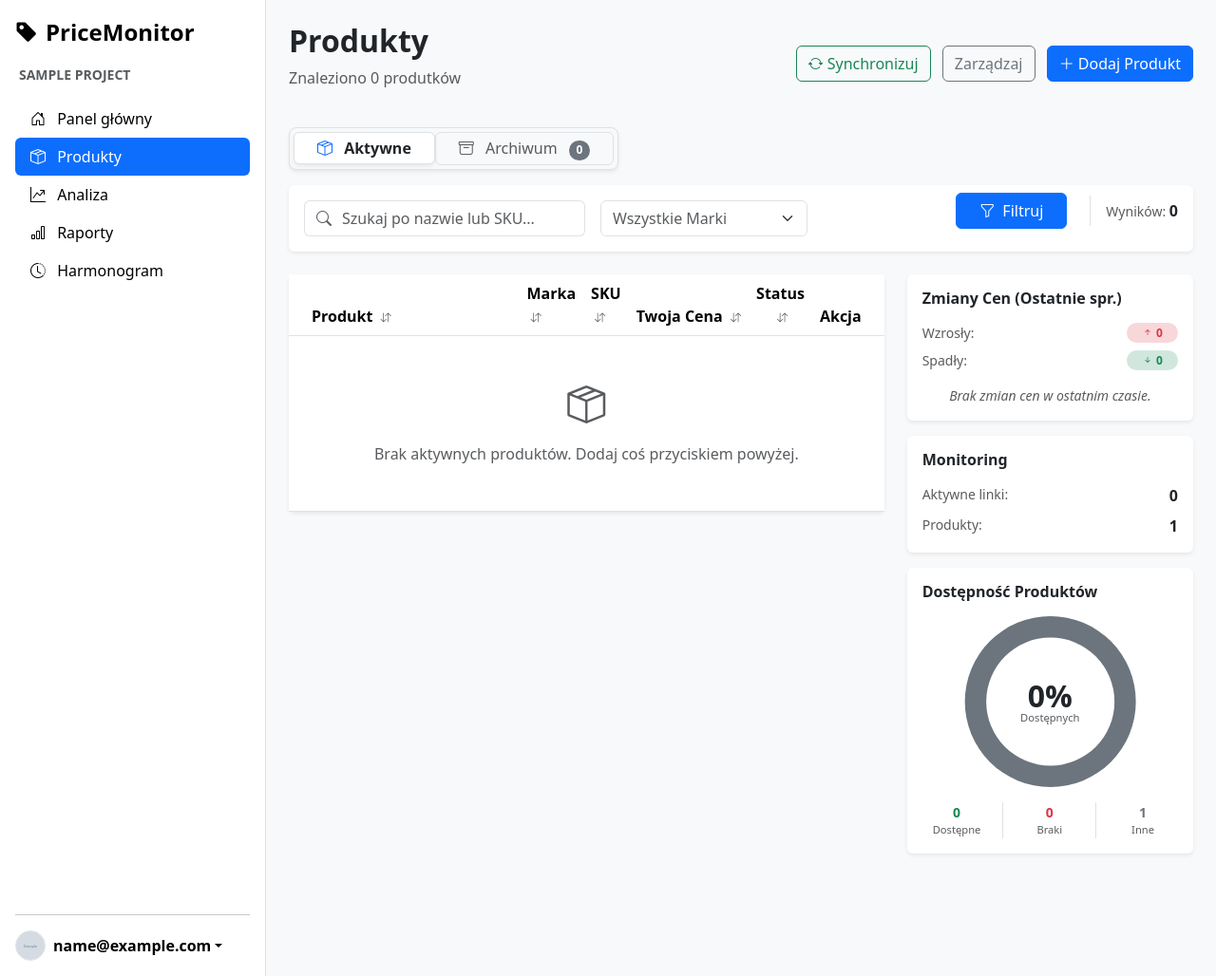
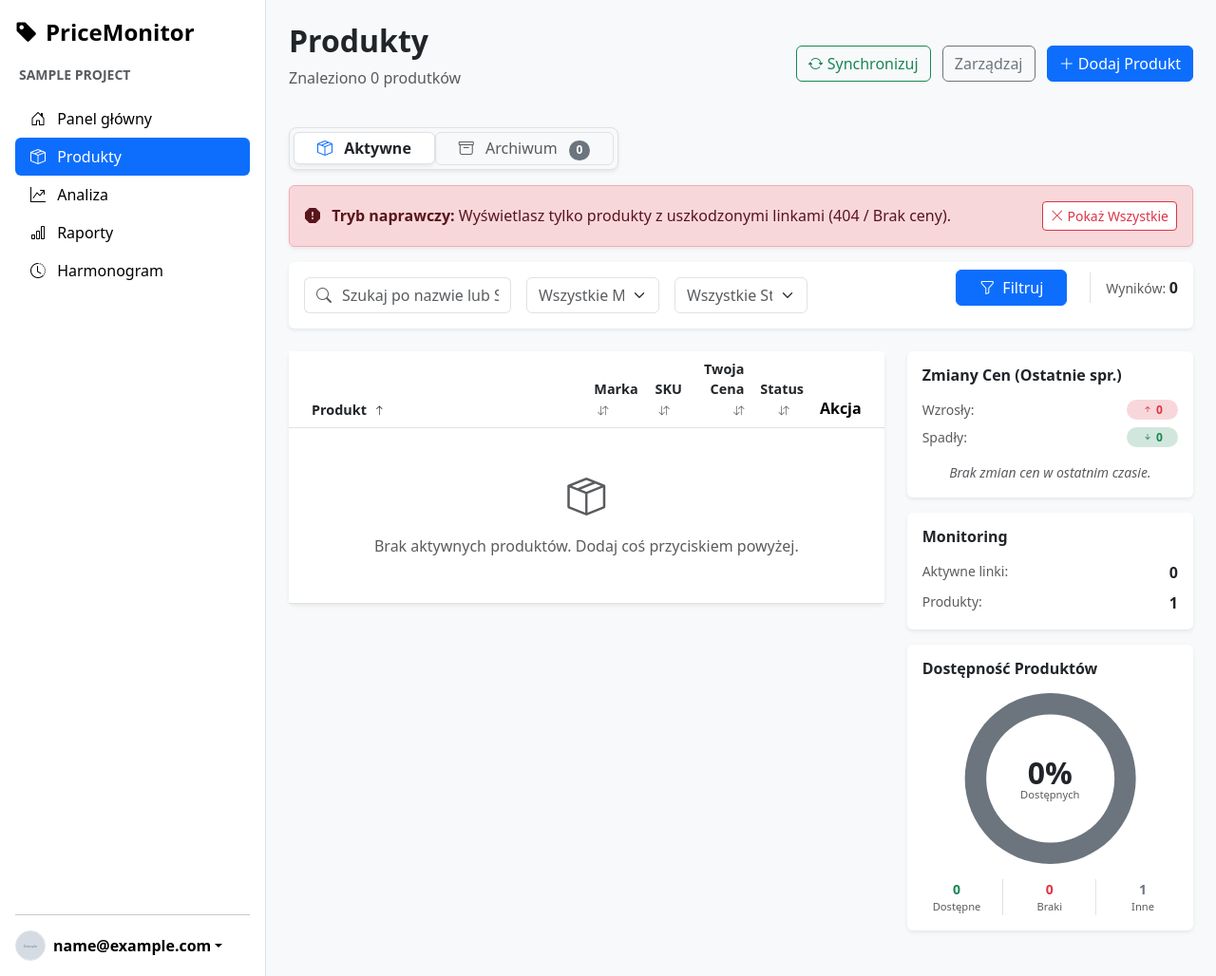
Before and after one commit to mateo-malesz/PriceMonitor-IXION, a Flask app: page /project/1/products?filter=errors in a window 1280 px wide. Shown: the whole page at 95% size. Run offline with Flask 3, Linux system fonts and the light colour scheme; a user stored in the database is signed in; tables that the repository leaves empty hold one stand-in row (values such as "Sample post"); grey boxes marked "Sample" are stand-in pictures.

Commit message:
Update: sortowanie po stronie serwera

```diff
--- a/app.py
+++ b/app.py
@@ -18,7 +18,7 @@ import csv
 import io
 import logging
 from logging.handlers import RotatingFileHandler
-from sqlalchemy import func
+from sqlalchemy import func, case
 from dotenv import load_dotenv
 
 load_dotenv()
@@ -425,11 +425,15 @@ def project_dashboard(project_id):
         flash('Brak dostępu.', category='error')
         return redirect(url_for('projects'))
 
-    # Pobieramy parametry filtrowania
+    # Pobieramy parametry filtrowania i sortowania
     search_query = request.args.get('q', '')
     brand_filter = request.args.get('brand', '')
+    availability_filter = request.args.get('availability', '')
     filter_type = request.args.get('filter', '')
     show_archived = request.args.get('archived', 'false') == 'true'
+
+    sort_by = request.args.get('sort', 'title') # domyślnie po tytule
+    sort_order = request.args.get('order', 'asc') # domyślnie rosnąco
 
     # Budujemy zapytanie
     query = Product.query.filter_by(project_id=project.id)
@@ -449,12 +453,52 @@ def project_dashboard(project_id):
     if brand_filter and brand_filter.isdigit():
         query = query.filter_by(brand_id=int(brand_filter))
 
+    if availability_filter:
+        query = query.filter(Product.availability == availability_filter)
+
     if filter_type == 'errors':
         query = query.join(ProductMapping).filter(
             ProductMapping.is_active == True,
             (ProductMapping.last_price == None) | (ProductMapping.last_price == 0)
         ).distinct()
 
+    # Sortowanie
+    if sort_by == 'title':
+        if sort_order == 'desc':
+            query = query.order_by(Product.title.desc())
+        else:
+            query = query.order_by(Product.title.asc())
+    elif sort_by == 'brand':
+        query = query.join(Brand, isouter=True)
+        if sort_order == 'desc':
+            query = query.order_by(Brand.name.desc())
+        else:
+            query = query.order_by(Brand.name.asc())
+    elif sort_by == 'sku':
+        if sort_order == 'desc':
+            query = query.order_by(Product.sku.desc())
+        else:
+            query = query.order_by(Product.sku.asc())
+    elif sort_by == 'price':
+        if sort_order == 'desc':
+            query = query.order_by(Product.my_price.desc())
+        else:
+            query = query.order_by(Product.my_price.asc())
+    elif sort_by == 'status':
+        # Sortowanie po liczbie konkurentów (competitor_count)
+        # Musimy użyć podzapytania lub zliczenia w zapytaniu głównym
+
+        # Podzapytanie liczące mappingi, które NIE są linkiem własnym
+        stmt = db.session.query(func.count(ProductMapping.id)).filter(
+            ProductMapping.product_id == Product.id,
+            ProductMapping.url != Product.my_url
+        ).scalar_subquery()
+
+        if sort_order == 'desc':
+            query = query.order_by(stmt.desc())
+        else:
+            query = query.order_by(stmt.asc())
+
     # Paginacja
     page = request.args.get('page', 1, type=int)
     pagination = query.paginate(page=page, per_page=20, error_out=False)
@@ -463,6 +507,10 @@ def project_dashboard(project_id):
     # Statystyki (liczymy tylko dla AKTYWNYCH produktów)
     all_active_products = Product.query.filter_by(project_id=project.id, is_active=True).all()
     available_brands = db.session.query(Brand).join(Product).filter(Product.project_id == project.id, Product.is_active == True).distinct().order_by(Brand.name).all()
+
+    # Pobieramy dostępne statusy dostępności
+    available_statuses = db.session.query(Product.availability).filter(Product.project_id == project.id, Product.is_active == True).distinct().order_by(Product.availability).all()
+    available_statuses = [s[0] for s in available_statuses if s[0]]
 
     stats = {
         'total_products': len(all_active_products),
@@ -505,7 +553,16 @@ def project_dashboard(project_id):
                            pagination=pagination,
                            stats=stats,
                            available_brands=available_brands,
-                           current_filters={'q': search_query, 'brand': brand_filter, 'filter': filter_type, 'archived': show_archived}
+                           available_statuses=available_statuses,
+                           current_filters={
+                               'q': search_query,
+                               'brand': brand_filter,
+                               'availability': availability_filter,
+                               'filter': filter_type,
+                               'archived': show_archived,
+                               'sort': sort_by,
+                               'order': sort_order
+                           }
                            )
 
 
--- a/templates/products.html
+++ b/templates/products.html
@@ -3,6 +3,29 @@
 {% block title %}Produkty - {{ project.name }}{% endblock %}
 
 {% block content %}
+
+{# --- MAKRO DO GENEROWANIA LINKÓW SORTOWANIA --- #}
+{% macro sort_link(column_key, label) %}
+    {% set current_sort = current_filters.sort %}
+    {% set current_order = current_filters.order %}
+    {% set new_order = 'asc' %}
+    {% set icon_class = 'bi bi-arrow-down-up ms-1 small text-muted' %}
+
+    {% if current_sort == column_key %}
+        {% if current_order == 'asc' %}
+            {% set new_order = 'desc' %}
+            {% set icon_class = 'bi bi-arrow-up ms-1 small text-dark' %}
+        {% else %}
+            {% set new_order = 'asc' %}
+            {% set icon_class = 'bi bi-arrow-down ms-1 small text-dark' %}
+        {% endif %}
+    {% endif %}
+
+    <a href="{{ url_for('project_dashboard', project_id=project.id, sort=column_key, order=new_order, q=current_filters.q, brand=current_filters.brand, availability=current_filters.availability, filter=current_filters.filter, archived=current_filters.archived) }}"
+       class="text-decoration-none text-dark fw-bold d-block" style="font-size: 0.9rem;">
+        {{ label }} <i class="{{ icon_class }}" style="font-size: 0.7rem;"></i>
+    </a>
+{% endmacro %}
 
             <div class="d-flex justify-content-between align-items-center mb-4">
                 <div>
@@ -29,19 +52,31 @@
     <ul class="nav nav-pills bg-light border p-1 rounded-3 shadow-sm">
         <li class="nav-item">
             <a class="nav-link rounded-2 py-1 px-4 {% if not current_filters.archived %}active bg-white text-dark fw-bold shadow-sm border{% else %}text-muted border border-transparent{% endif %}"
-               href="{{ url_for('project_dashboard', project_id=project.id, q=current_filters.q, brand=current_filters.brand, filter=current_filters.filter) }}">
+               href="{{ url_for('project_dashboard', project_id=project.id, q=current_filters.q, brand=current_filters.brand, availability=current_filters.availability, filter=current_filters.filter) }}">
                <i class="bi bi-box-seam me-2 {% if not current_filters.archived %}text-primary{% endif %}"></i> Aktywne
             </a>
         </li>
         <li class="nav-item">
             <a class="nav-link rounded-2 py-1 px-4 {% if current_filters.archived %}active bg-white text-dark fw-bold shadow-sm border{% else %}text-muted border border-transparent{% endif %}"
-               href="{{ url_for('project_dashboard', project_id=project.id, archived='true', q=current_filters.q, brand=current_filters.brand, filter=current_filters.filter) }}">
+               href="{{ url_for('project_dashboard', project_id=project.id, archived='true', q=current_filters.q, brand=current_filters.brand, availability=current_filters.availability, filter=current_filters.filter) }}">
                <i class="bi bi-archive me-2 {% if current_filters.archived %}text-primary{% endif %}"></i> Archiwum
                <span class="badge {% if current_filters.archived %}bg-primary{% else %}bg-secondary{% endif %} rounded-pill ms-2">{{ stats.archived_count }}</span>
             </a>
         </li>
     </ul>
 </div>
+
+{% if current_filters.filter == 'errors' %}
+    <div class="alert alert-danger d-flex justify-content-between align-items-center shadow-sm mt-3">
+        <div>
+            <i class="bi bi-exclamation-octagon-fill me-2"></i>
+            <strong>Tryb naprawczy:</strong> Wyświetlasz tylko produkty z uszkodzonymi linkami (404 / Brak ceny).
+        </div>
+        <a href="{{ url_for('project_dashboard', project_id=project.id) }}" class="btn btn-sm btn-outline-danger bg-white">
+            <i class="bi bi-x-lg"></i> Pokaż Wszystkie
+        </a>
+    </div>
+{% endif %}
 
 <div class="card shadow-sm border-0 mb-4">
     <div class="card-body p-3">
@@ -51,7 +86,11 @@
                 <input type="hidden" name="archived" value="true">
             {% endif %}
 
-            <div class="col-md-5 col-lg-4">
+            <!-- Zachowujemy sortowanie przy filtrowaniu -->
+            <input type="hidden" name="sort" value="{{ current_filters.sort }}">
+            <input type="hidden" name="order" value="{{ current_filters.order }}">
+
+            <div class="col-md-4 col-lg-3">
                 <div class="input-group">
                     <span class="input-group-text bg-white text-muted border-end-0"><i class="bi bi-search"></i></span>
                     <input type="text" name="q" class="form-control border-start-0 ps-0"
@@ -60,7 +99,7 @@
                 </div>
             </div>
 
-            <div class="col-md-4 col-lg-3">
+            <div class="col-md-3 col-lg-2">
                 <select name="brand" class="form-select text-muted">
                     <option value="">Wszystkie Marki</option>
                     {% for brand in available_brands %}
@@ -71,10 +110,21 @@
                 </select>
             </div>
 
+            <div class="col-md-3 col-lg-2">
+                <select name="availability" class="form-select text-muted">
+                    <option value="">Wszystkie Statusy</option>
+                    {% for status in available_statuses %}
+                        <option value="{{ status }}" {% if current_filters.availability == status %}selected{% endif %}>
+                            {{ status }}
+                        </option>
+                    {% endfor %}
+                </select>
+            </div>
+
             <div class="col-md-12 col-lg-5 d-flex justify-content-lg-end align-items-center gap-2 mt-3 mt-lg-0">
                 <button type="submit" class="btn btn-primary px-4"><i class="bi bi-funnel me-1"></i> Filtruj</button>
 
-                {% if current_filters.q or current_filters.brand %}
+                {% if current_filters.q or current_filters.brand or current_filters.availability %}
                     <a href="{{ url_for('project_dashboard', project_id=project.id, archived=current_filters.archived) }}" class="btn btn-outline-secondary px-3" title="Wyczyść filtry">
                         <i class="bi bi-x-lg"></i>
                     </a>
@@ -100,20 +150,20 @@
                 <table class="table table-hover align-middle mb-0">
 <thead class="bg-light">
     <tr>
-        <th class="ps-4 w-50" style="cursor: pointer;" onclick="sortTable(0)">
-            Produkt <i class="bi bi-arrow-down-up ms-1 small text-muted" style="font-size: 0.7rem;"></i>
+        <th class="ps-4 w-50">
+            {{ sort_link('title', 'Produkt') }}
         </th>
-        <th style="cursor: pointer;" onclick="sortTable(1)">
-            Marka <i class="bi bi-arrow-down-up ms-1 small text-muted" style="font-size: 0.7rem;"></i>
+        <th>
+            {{ sort_link('brand', 'Marka') }}
         </th>
-        <th style="cursor: pointer;" onclick="sortTable(2)">
-            SKU <i class="bi bi-arrow-down-up ms-1 small text-muted" style="font-size: 0.7rem;"></i>
+        <th>
+            {{ sort_link('sku', 'SKU') }}
         </th>
-        <th class="text-end" style="cursor: pointer; white-space: nowrap;" onclick="sortTable(3, true)">
-            Twoja Cena <i class="bi bi-arrow-down-up ms-1 small text-muted" style="font-size: 0.7rem;"></i>
+        <th class="text-end">
+            {{ sort_link('price', 'Twoja Cena') }}
         </th>
-        <th class="text-center" style="cursor: pointer;" onclick="sortTable(4)">
-            Status <i class="bi bi-arrow-down-up ms-1 small text-muted" style="font-size: 0.7rem;"></i>
+        <th class="text-center">
+            {{ sort_link('status', 'Status') }}
         </th>
         <th class="text-end pe-4">Akcja</th>
     </tr>
@@ -246,13 +296,13 @@
         <nav aria-label="Nawigacja stron" class="mt-4 mb-4">
             <ul class="pagination justify-content-center">
                 <li class="page-item {% if not pagination.has_prev %}disabled{% endif %}">
-                    <a class="page-link" href="{{ url_for('project_dashboard', project_id=project.id, page=pagination.prev_num, q=current_filters.q, brand=current_filters.brand, filter=current_filters.filter, archived=current_filters.archived) }}">Poprzednia</a>
+                    <a class="page-link" href="{{ url_for('project_dashboard', project_id=project.id, page=pagination.prev_num, q=current_filters.q, brand=current_filters.brand, availability=current_filters.availability, filter=current_filters.filter, archived=current_filters.archived, sort=current_filters.sort, order=current_filters.order) }}">Poprzednia</a>
                 </li>
 
                 {% for page_num in pagination.iter_pages(left_edge=1, right_edge=1, left_current=2, right_current=2) %}
                     {% if page_num %}
                         <li class="page-item {% if page_num == pagination.page %}active{% endif %}">
-                            <a class="page-link" href="{{ url_for('project_dashboard', project_id=project.id, page=page_num, q=current_filters.q, brand=current_filters.brand, filter=current_filters.filter, archived=current_filters.archived) }}">{{ page_num }}</a>
+                            <a class="page-link" href="{{ url_for('project_dashboard', project_id=project.id, page=page_num, q=current_filters.q, brand=current_filters.brand, availability=current_filters.availability, filter=current_filters.filter, archived=current_filters.archived, sort=current_filters.sort, order=current_filters.order) }}">{{ page_num }}</a>
                         </li>
                     {% else %}
                         <li class="page-item disabled"><span class="page-link">...</span></li>
@@ -260,7 +310,7 @@
                 {% endfor %}
 
                 <li class="page-item {% if not pagination.has_next %}disabled{% endif %}">
-                    <a class="page-link" href="{{ url_for('project_dashboard', project_id=project.id, page=pagination.next_num, q=current_filters.q, brand=current_filters.brand, filter=current_filters.filter, archived=current_filters.archived) }}">Następna</a>
+                    <a class="page-link" href="{{ url_for('project_dashboard', project_id=project.id, page=pagination.next_num, q=current_filters.q, brand=current_filters.brand, availability=current_filters.availability, filter=current_filters.filter, archived=current_filters.archived, sort=current_filters.sort, order=current_filters.order) }}">Następna</a>
                 </li>
             </ul>
         </nav>
@@ -386,76 +436,6 @@
                 <script src="https://cdn.jsdelivr.net/npm/chart.js"></script>
 <script src="https://cdn.jsdelivr.net/npm/chartjs-adapter-date-fns/dist/chartjs-adapter-date-fns.bundle.min.js"></script>
 
-       <script>
-// Zmienne globalne do pamiętania kierunku sortowania
-let sortDirection = {};
-
-function sortTable(columnIndex, isNumber = false) {
-    const table = document.querySelector("table");
-    const tbody = table.querySelector("tbody");
-
-    // 1. Zamieniamy listę wierszy (HTMLCollection) na prawdziwą tablicę JavaScript
-    // Dzięki temu możemy użyć szybkiego algorytmu .sort()
-    const rows = Array.from(tbody.querySelectorAll("tr"));
-
-    // 2. Ustalamy kierunek (jak klikniesz drugi raz to odwracamy)
-    if (!sortDirection[columnIndex] || sortDirection[columnIndex] === 'asc') {
-        sortDirection[columnIndex] = 'desc';
-    } else {
-        sortDirection[columnIndex] = 'asc';
-    }
-    const dir = sortDirection[columnIndex];
-
-    // 3. Sortowanie w pamięci (To jest moment "magii", który nie zacina przeglądarki)
-    rows.sort((rowA, rowB) => {
-        // Pobieramy treść komórek
-        const cellA = rowA.cells[columnIndex].innerText.trim().toLowerCase();
-        const cellB = rowB.cells[columnIndex].innerText.trim().toLowerCase();
-
-        let valA = cellA;
-        let valB = cellB;
-
-        // Jeśli to liczby (np. cena), czyścimy je ze śmieci
-        if (isNumber) {
-            valA = parseFloat(cellA.replace(/[^0-9.-]+/g, "")) || 0;
-            valB = parseFloat(cellB.replace(/[^0-9.-]+/g, "")) || 0;
-        }
-
-        // Porównywanie
-        if (valA < valB) {
-            return dir === 'asc' ? -1 : 1;
-        }
-        if (valA > valB) {
-            return dir === 'asc' ? 1 : -1;
-        }
-        return 0;
-    });
-
-    // 4. Wrzucamy posortowane wiersze z powrotem do tabeli
-    // (Przeglądarka jest sprytna - nie usuwa ich i nie dodaje nowych, tylko przesuwa istniejące)
-    rows.forEach(row => tbody.appendChild(row));
-
-    // 5. Opcjonalnie: Aktualizacja ikonek strzałek (kosmetyka)
-    updateSortIcons(columnIndex, dir);
-}
-
-function updateSortIcons(columnIndex, dir) {
-    // Resetujemy wszystkie ikonki do domyślnych
-    document.querySelectorAll("th i").forEach(icon => {
-        icon.className = "bi bi-arrow-down-up ms-1 small opacity-50";
-    });
-
-    // Ustawiamy ikonkę na klikniętej kolumnie
-    const headers = document.querySelectorAll("th");
-    if (headers[columnIndex]) {
-        const icon = headers[columnIndex].querySelector("i");
-        if (icon) {
-            icon.className = dir === 'asc' ? "bi bi-arrow-up ms-1 small text-dark" : "bi bi-arrow-down ms-1 small text-dark";
-            icon.classList.remove("opacity-50");
-        }
-    }
-}
-</script>
                 <script>
     document.addEventListener("DOMContentLoaded", function() {
         const canvas = document.getElementById('availabilityChart');
@@ -517,7 +497,5 @@ function updateSortIcons(columnIndex, dir) {
             }
         });
     });
-
-    // ... Twój kod sortowania tabeli ...
 </script>
 {% endblock %}
```
